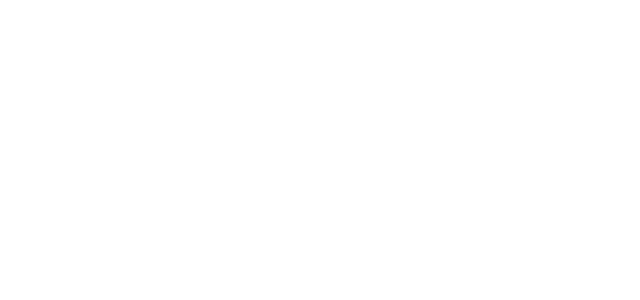
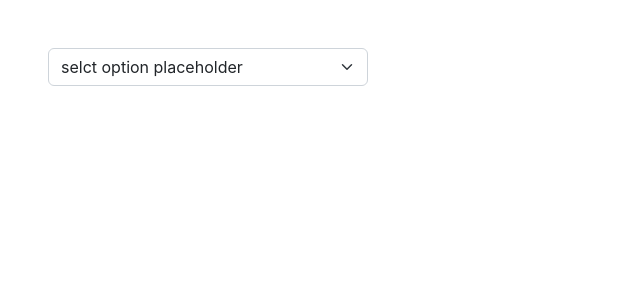
Before and after one commit to wgshtg/react-bootstrap-samples, a React (Create React App) app: page /select in a window 1280 px wide. Shown: the top 300 px of the page, without its empty margins (0-640 px from the left). Built offline with nearby package versions, Linux system fonts and the light colour scheme.

Commit message:
Add select component

```diff
--- a/src/PageRouter.tsx
+++ b/src/PageRouter.tsx
@@ -8,6 +8,7 @@
   Header,
   Pagination,
   ProgressBar,
+  Select,
 } from './pages';
 
 export const PageRouter = () => {
@@ -35,6 +36,9 @@
         <FormInput type={FormInputType.Number} />
         <FormInput type={FormInputType.Text} />
       </Route>
+      <Route path='/select'>
+        <Select />
+      </Route>
     </Router>
   );
 };
--- /dev/null
+++ b/src/pages/Select.tsx
@@ -0,0 +1,27 @@
+import { BaseSyntheticEvent, useState } from 'react';
+import { FormSelect } from 'react-bootstrap';
+
+export const Select = () => {
+  const [currentValue, setCurrentValue] = useState();
+  const [options] = useState([
+    { name: 'option1', value: 'option1-value' },
+    { name: 'option2', value: 'option2-value' },
+  ]);
+
+  const handleChange = ({ target }: BaseSyntheticEvent) => {
+    setCurrentValue(target.value);
+  };
+
+  return (
+    <FormSelect className='m-5 w-25' onChange={handleChange} name='select1' value={currentValue}>
+      <option value=''>selct option placeholder</option>
+      {options.map((option) => {
+        return (
+          <option key={option.name} value={option.value}>
+            {option.name}
+          </option>
+        );
+      })}
+    </FormSelect>
+  );
+};
--- a/src/pages/index.ts
+++ b/src/pages/index.ts
@@ -4,3 +4,4 @@
 export * from './Header';
 export * from './Pagination';
 export * from './ProgressBar';
+export * from './Select';
```
